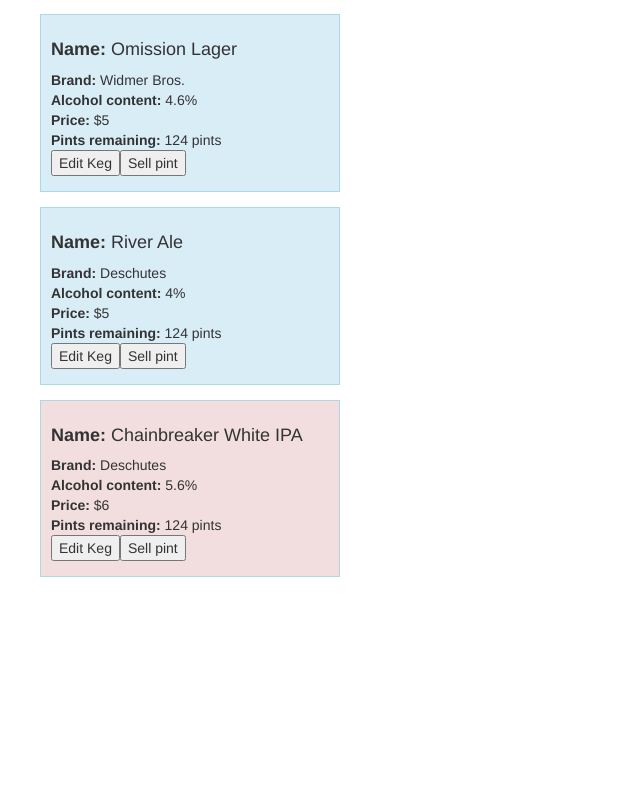
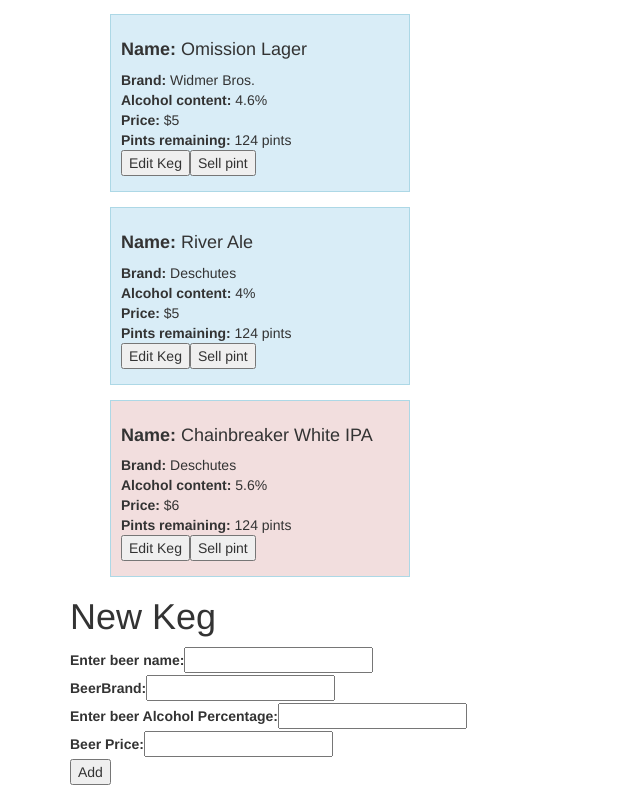
Before and after one commit to mckjoe/Bier-Haus, an Angular app: page / in a window 1280 px wide. Shown: the part 634-1419 px from the top of the page, without its empty margins (0-640 px from the left). Before the commit the page ends 1226 px from the top, so only its background shows below. Built offline with nearby package versions, Linux system fonts and the light colour scheme.

Commit message:
update project to have a third component that is for creating new kegs and adding them to the list

```diff
--- a/src/app/app.component.css
+++ b/src/app/app.component.css
@@ -1,5 +1,9 @@
 * {
   box-sizing: border-box;
+}
+
+body {
+  position: relative;
 }
 
 li {
@@ -14,17 +18,10 @@
   margin-top: 5px;
 }
 
-#main {
-  float: left;
-}
-
 #editForm {
-  float: left;
   border: 1px solid lightblue;
   padding: 15px 10px;
   width: 250px;
-  margin-left: 100px;
-  margin-top: 150px;
   background: salmon;
 }
 input {
--- a/src/app/app.component.html
+++ b/src/app/app.component.html
@@ -1,8 +1,13 @@
 <div class="container">
-  <div id="main">
+
+
+      <app-edit-beer [childSelectedBeer]="selectedKeg" (doneButtonClickedSender)="finishedEditing()"></app-edit-beer>
+
+
     <h1>{{title}}</h1>
-  </div>
+    <app-beer-list [childBeerList]="masterBeerList" (clickSender)="editKeg($event)"></app-beer-list>
     <div *ngIf="selectedKeg" id="editForm">
+
       <h4>{{selectedKeg.name}}</h4>
       <input [(ngModel)]="selectedKeg.name"><br>
       <input [(ngModel)]="selectedKeg.brand"><br>
@@ -11,6 +16,6 @@
       <input [(ngModel)]="selectedKeg.pints"><br>
       <button (click)="finishedEditing()">Done</button>
     </div>
+
+    <app-new-keg (sendKeg)="addKeg($event)"></app-new-keg>
 </div>
-<app-beer-list [childBeerList]="masterBeerList" (clickSender)="editKeg($event)"></app-beer-list>
-<app-edit-beer [childSelectedBeer]="selectedKeg" (clickedDone)="finishedEditing()"></app-edit-beer>
--- a/src/app/app.component.ts
+++ b/src/app/app.component.ts
@@ -17,6 +17,10 @@
   ];
   selectedKeg = null;
 
+  addKeg(newKeg: Keg) {
+    this.masterBeerList.push(newKeg);
+  }
+
   editKeg(clickedKeg) {
     this.selectedKeg = clickedKeg;
   }
@@ -24,10 +28,4 @@
   finishedEditing() {
     this.selectedKeg = null;
   }
-
-
-
-  sellPint(currentKeg) {
-    currentKeg.pints -= 1;
-  }
 }
--- a/src/app/app.module.ts
+++ b/src/app/app.module.ts
@@ -6,12 +6,14 @@
 import { AppComponent } from './app.component';
 import { BeerListComponent } from './beer-list/beer-list.component';
 import { EditBeerComponent } from './edit-beer/edit-beer.component';
+import { NewKegComponent } from './new-keg/new-keg.component';
 
 @NgModule({
   declarations: [
     AppComponent,
     BeerListComponent,
-    EditBeerComponent
+    EditBeerComponent,
+    NewKegComponent
   ],
   imports: [
     BrowserModule,
--- a/src/app/beer-list/beer-list.component.ts
+++ b/src/app/beer-list/beer-list.component.ts
@@ -13,8 +13,13 @@
   }
 
   sellPint(currentKeg) {
-    currentKeg.pints -= 1;
+    if (currentKeg.pints > 1) {
+      currentKeg.pints -= 1;
+    } else {
+      currentKeg.pints = "No";
+    }
   }
+
 
   priceColor(currentKeg) {
     if (currentKeg.price >= 6) {
--- /dev/null
+++ b/src/app/new-keg/new-keg.component.html
@@ -0,0 +1,12 @@
+<h1>New Keg</h1>
+<div>
+  <label>Enter beer name:</label>
+  <input #newName><br>
+  <label>BeerBrand:</label>
+  <input #newBrand><br>
+  <label>Enter beer Alcohol Percentage:</label>
+  <input #newAbv><br>
+  <label>Beer Price:</label>
+  <input #newPrice><br>
+  <button (click)="submitForm(newName.value, newBrand.value, newAbv.value, newPrice.value); newName.value=''; newBrand.value=''; newAbv.value=''; newPrice.value='';">Add</button>
+</div>
--- /dev/null
+++ b/src/app/new-keg/new-keg.component.ts
@@ -0,0 +1,19 @@
+import { Component, Output, EventEmitter } from '@angular/core';
+import { Keg } from '../model/tap-room.model';
+
+@Component({
+  selector: 'app-new-keg',
+  templateUrl: './new-keg.component.html',
+  styleUrls: ['./new-keg.component.css']
+})
+export class NewKegComponent {
+  @Output() sendKeg = new EventEmitter();
+  submitForm(name: string, brand: string, abv: string, price: string, pints: number) {
+    let newKeg: Keg = new Keg(name, brand, parseInt(abv), parseInt(price));
+    this.sendKeg.emit(newKeg);
+  }
+  constructor() { }
+
+
+
+}
```
Also changed, not shown: src/app/new-keg/new-keg.component.css (added), 1 other file (tests, documents, lock files or other folders). Lines whose indentation alone changed are shown as unchanged.
